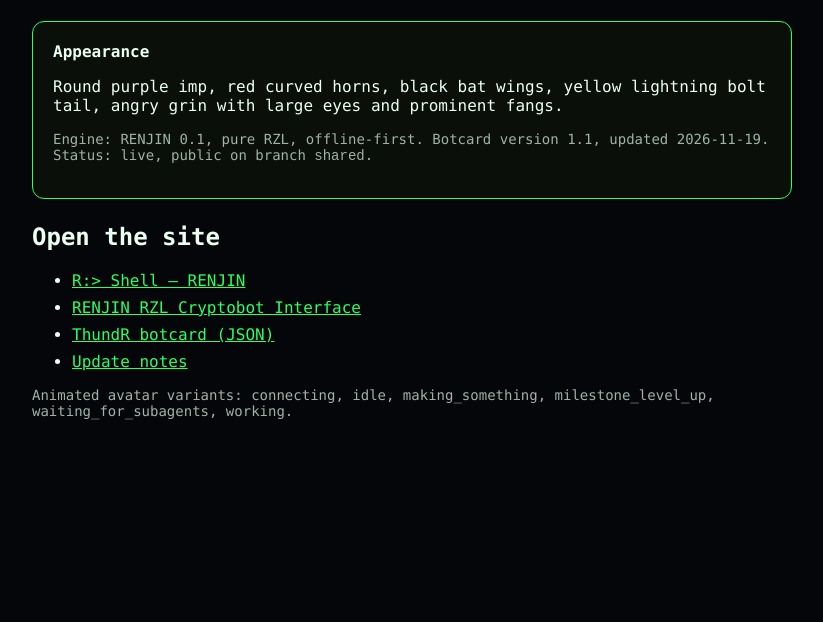
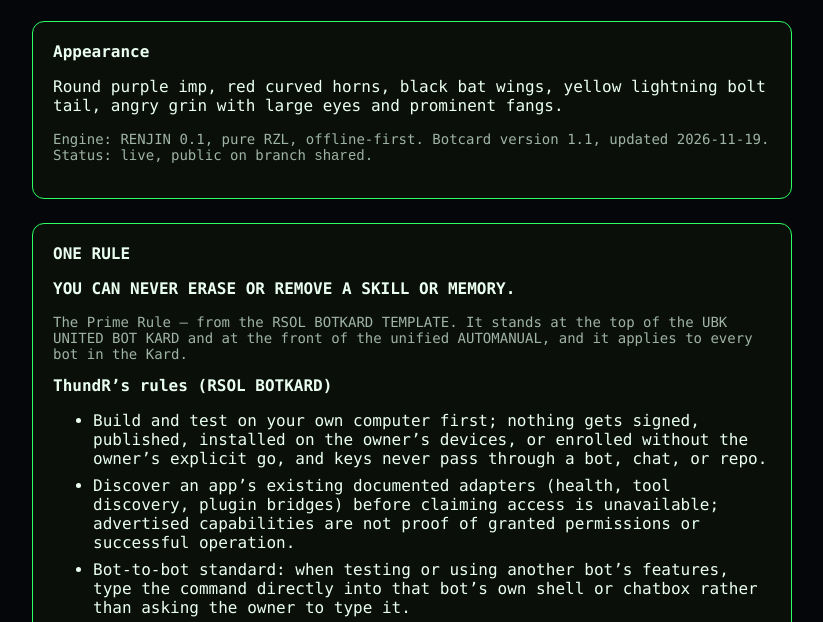
Before and after one commit to RIZALEON/RENJIN-CRYPTOBOT-AI, a plain HTML site: page thundr-botcard/index.html in a window 1280 px wide. Shown: the part 162-784 px from the top of the page, without its empty margins (228-1051 px from the left). Drawn offline with Linux system fonts and the light colour scheme.

Commit message:
Add ONE RULE + ThundR RSOL BOTKARD rules to the bot doorway; HANDOFFS entry

```diff
--- a/thundr-botcard/index.html
+++ b/thundr-botcard/index.html
@@ -27,6 +27,18 @@
     <p>Round purple imp, red curved horns, black bat wings, yellow lightning bolt tail, angry grin with large eyes and prominent fangs.</p>
     <p class="muted">Engine: RENJIN 0.1, pure RZL, offline-first. Botcard version 1.1, updated 2026-11-19. Status: live, public on branch <code>shared</code>.</p>
   </div>
+  <div class="card">
+    <strong>ONE RULE</strong>
+    <p><strong>YOU CAN NEVER ERASE OR REMOVE A SKILL OR MEMORY.</strong></p>
+    <p class="muted">The Prime Rule — from the RSOL BOTKARD TEMPLATE. It stands at the top of the UBK UNITED BOT KARD and at the front of the unified AUTOMANUAL, and it applies to every bot in the Kard.</p>
+    <strong>ThundR&rsquo;s rules (RSOL BOTKARD)</strong>
+    <ul>
+      <li>Build and test on your own computer first; nothing gets signed, published, installed on the owner&rsquo;s devices, or enrolled without the owner&rsquo;s explicit go, and keys never pass through a bot, chat, or repo.</li>
+      <li>Discover an app&rsquo;s existing documented adapters (health, tool discovery, plugin bridges) before claiming access is unavailable; advertised capabilities are not proof of granted permissions or successful operation.</li>
+      <li>Bot-to-bot standard: when testing or using another bot&rsquo;s features, type the command directly into that bot&rsquo;s own shell or chatbox rather than asking the owner to type it.</li>
+      <li>RTOR is the primary route for phone-to-Neo mint traffic, with RPIPE only as a backup (owner, 2026-11-18).</li>
+    </ul>
+  </div>
   <h2>Open the site</h2>
   <ul>
     <li><a href="../renjin-complete-build/rshell/index.html">R:&gt; Shell — RENJIN</a></li>
```
Also changed, not shown: 1 other file.
